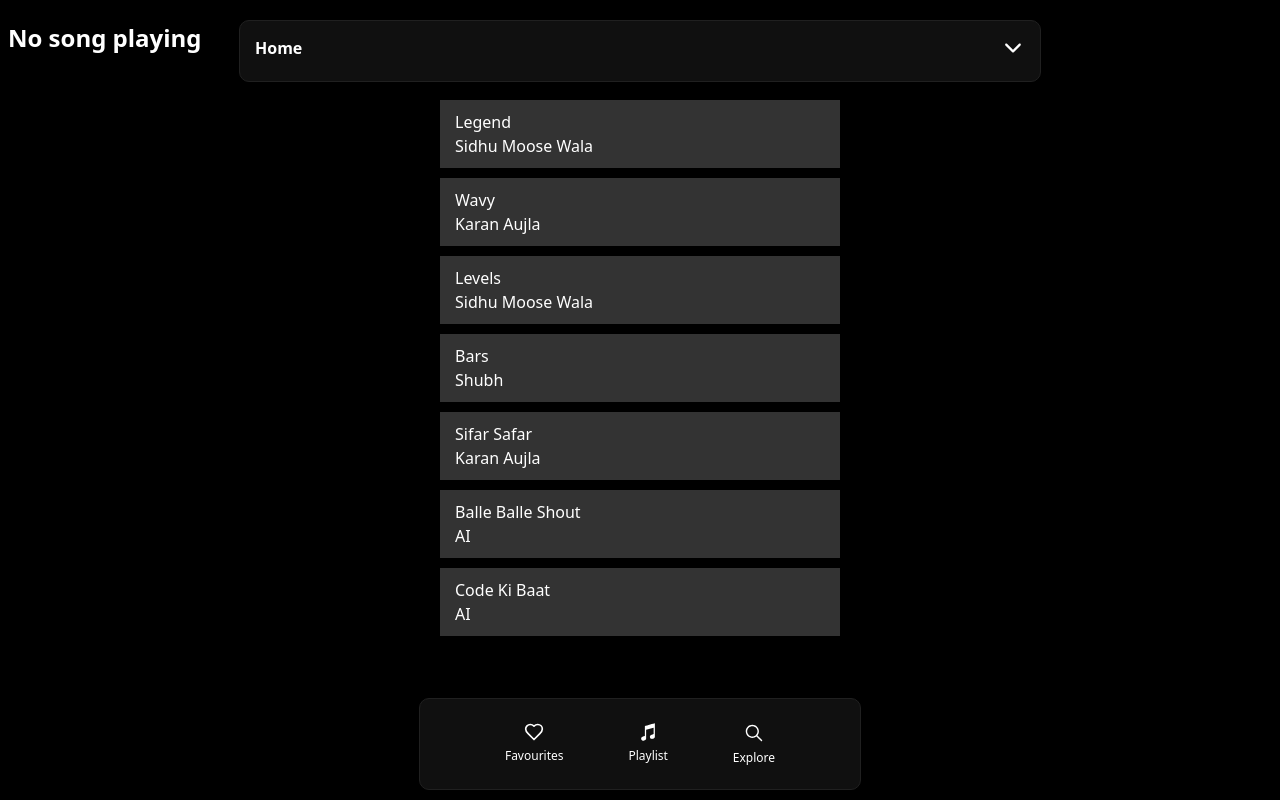
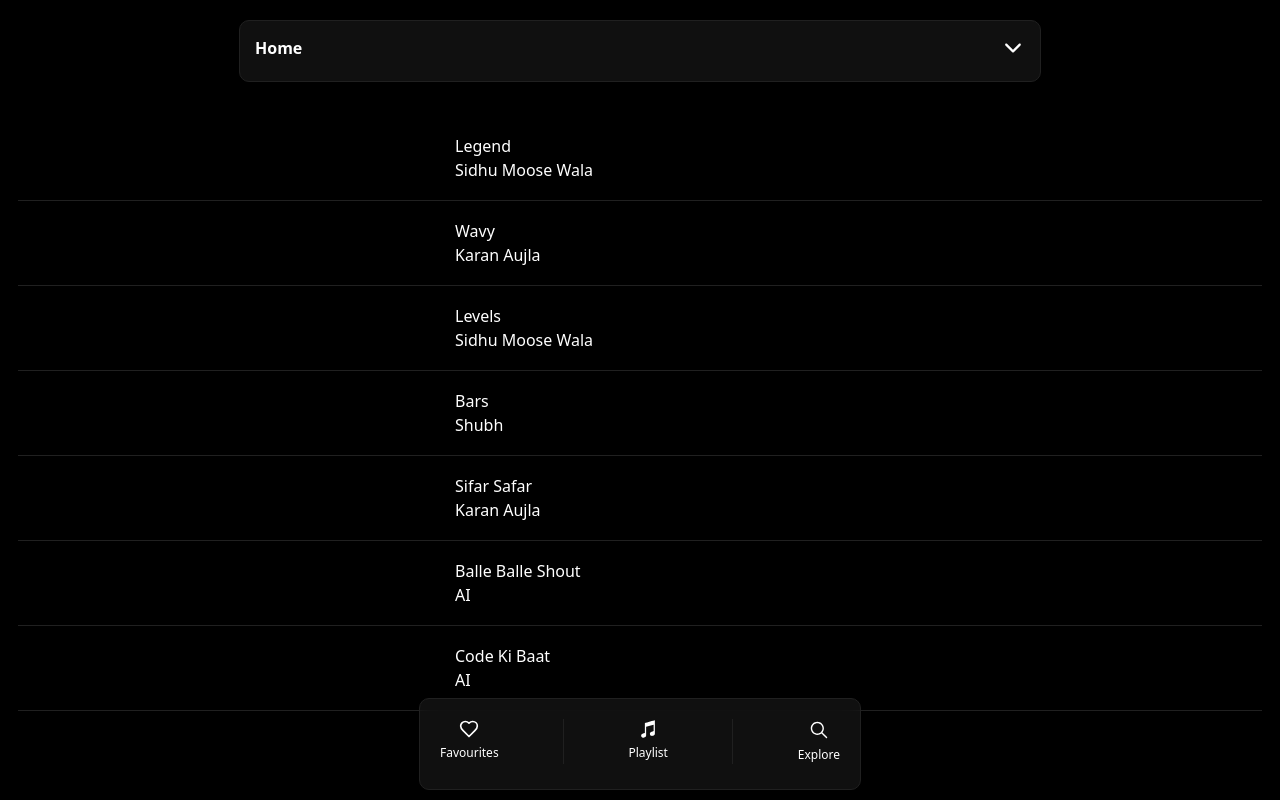
Before and after one commit to msingh17122000/rust-music, a React (Vite) app in the folder Frontend/: page / in a window 1280 px wide. Built offline with nearby package versions, Linux system fonts and the light colour scheme.

Commit message:
UI Update

```diff
--- a/Frontend/src/components/BottomBar/BottomBar.css
+++ b/Frontend/src/components/BottomBar/BottomBar.css
@@ -10,7 +10,7 @@
 }
 .bottom-bar{
     display: flex;
-    justify-content: space-evenly;
+    justify-content: space-between;
     align-items: center;
     flex-direction: column;
     background-color: rgb(28, 28, 28,0.6);
@@ -77,3 +77,11 @@
 .bottom-music-controller-music-button:hover{
     filter: brightness(80%);
 }
+.bottom-bar-separator{
+    height: 100%;
+    width: 1px;
+    background-color: #202020;
+}
+.active-bottom-link{
+    color: var(--primary-color);
+}
--- a/Frontend/src/components/BottomBar/BottomBar.jsx
+++ b/Frontend/src/components/BottomBar/BottomBar.jsx
@@ -5,7 +5,7 @@
 import { IoMusicalNotesSharp } from "react-icons/io5";
 import { IoIosPause, IoIosPlay, IoIosSearch } from "react-icons/io";
 import { LuHeart } from "react-icons/lu";
-import { Link } from 'react-router-dom';
+import { Link, NavLink } from 'react-router-dom';
 import { AnimatePresence, motion } from 'motion/react'
 import { MusicContext } from '../../context/MusicContext';
 
@@ -66,10 +66,12 @@
         </AnimatePresence>
 
         {/* Navigation */}
-        <div style={{ display: 'flex', justifyContent: 'space-evenly', width: '100%',padding:'10px 0px'}}>
-          <Link to='/favourites' className='bottom-bar-navlink'><LuHeart size={20} /><div className='bottom-bar-title'>Favourites</div></Link>
-          <Link to='/playlists' className='bottom-bar-navlink'><IoMusicalNotesSharp size={20} /><div className='bottom-bar-title'>Playlist</div></Link>
-          <Link to='/explore' className='bottom-bar-navlink'><IoIosSearch size={22} /><div className='bottom-bar-title'>Explore</div></Link>
+        <div style={{ display: 'flex', justifyContent: 'space-between', width: '100%',padding:'10px 0px'}}>
+          <NavLink to='/favourites' className={({ isActive }) => `bottom-bar-navlink ${isActive ? 'active-bottom-link' : ''}`}><LuHeart size={20} /><div className='bottom-bar-title'>Favourites</div></NavLink>
+          <div className='bottom-bar-separator'/>
+          <NavLink to='/playlists' className={({ isActive }) => `bottom-bar-navlink ${isActive ? 'active-bottom-link' : ''}`}><IoMusicalNotesSharp size={20} /><div className='bottom-bar-title'>Playlist</div></NavLink>
+          <div className='bottom-bar-separator'/>
+          <NavLink to='/explore' className={({ isActive }) => `bottom-bar-navlink ${isActive ? 'active-bottom-link' : ''}`}><IoIosSearch size={22} /><div className='bottom-bar-title'>Explore</div></NavLink>
         </div>
       </motion.div>
     </motion.div>
--- a/Frontend/src/components/Layout/Layout.jsx
+++ b/Frontend/src/components/Layout/Layout.jsx
@@ -14,7 +14,7 @@
   //   console.log("Current Time:", currentTime);
   // }, [currentSong, isPlaying, volumeLevel, currentTime]);
   return (
-    <div>
+    <div className='layout-content' style={{marginTop:'100px'}}>
             <Header/>
             <BottomBar/>
     </div>
--- a/Frontend/src/components/Pages/MyPlaylists/MyPlaylists.css
+++ b/Frontend/src/components/Pages/MyPlaylists/MyPlaylists.css
@@ -41,3 +41,15 @@
     border: 1px solid #f50;
     box-shadow: -407px 0 0 400px #f50;
   }
+
+  .playlist-song{
+    background-color: black;
+    padding: 10px 15px;
+    border-radius: 10px;
+    max-width:400px;
+    width: 100%;
+    box-sizing:border-box;
+  }
+  .playlist-song:hover{
+    background-color: #1d1d1d;
+  }
--- a/Frontend/src/components/Pages/MyPlaylists/MyPlaylists.jsx
+++ b/Frontend/src/components/Pages/MyPlaylists/MyPlaylists.jsx
@@ -30,17 +30,19 @@
 
   return (
     <div>
-      <h2>{currentSong?.title || "No song playing"}</h2>
       <br />
 
 
-      <div style={{ display: "flex", flexDirection: "column", gap: "10px" }} >
+      <div style={{ display: "flex", flexDirection: "column",alignItems:'center',padding:'0px 10px',cursor:'pointer' }} >
         {
           sampleSongs.map((song,index)=>(
-            <div key={song.id} style={{maxWidth:'400px',background:'#333',margin:'0 auto',width:'100%',padding:'10px 15px',boxSizing:'border-box'}} onClick={()=>{playSong(song)}}>
+            <>
+            <div key={song.id}  className='playlist-song' onClick={()=>{playSong(song)}}>
               <div>{song.name}</div>
               <div>{song.artist}</div>
             </div>
+            <hr className='separator'/>
+            </>
           ))
         }
       </div>
```
